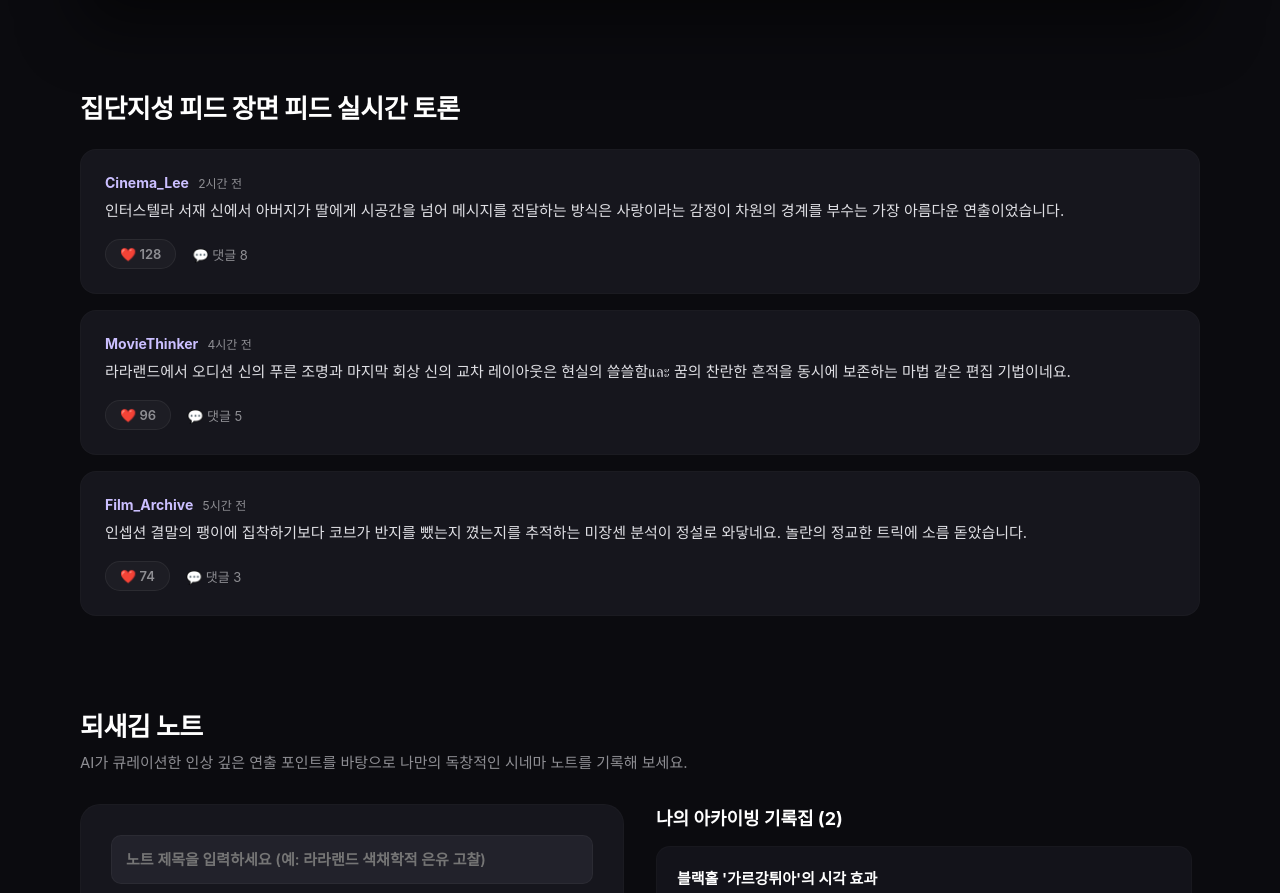
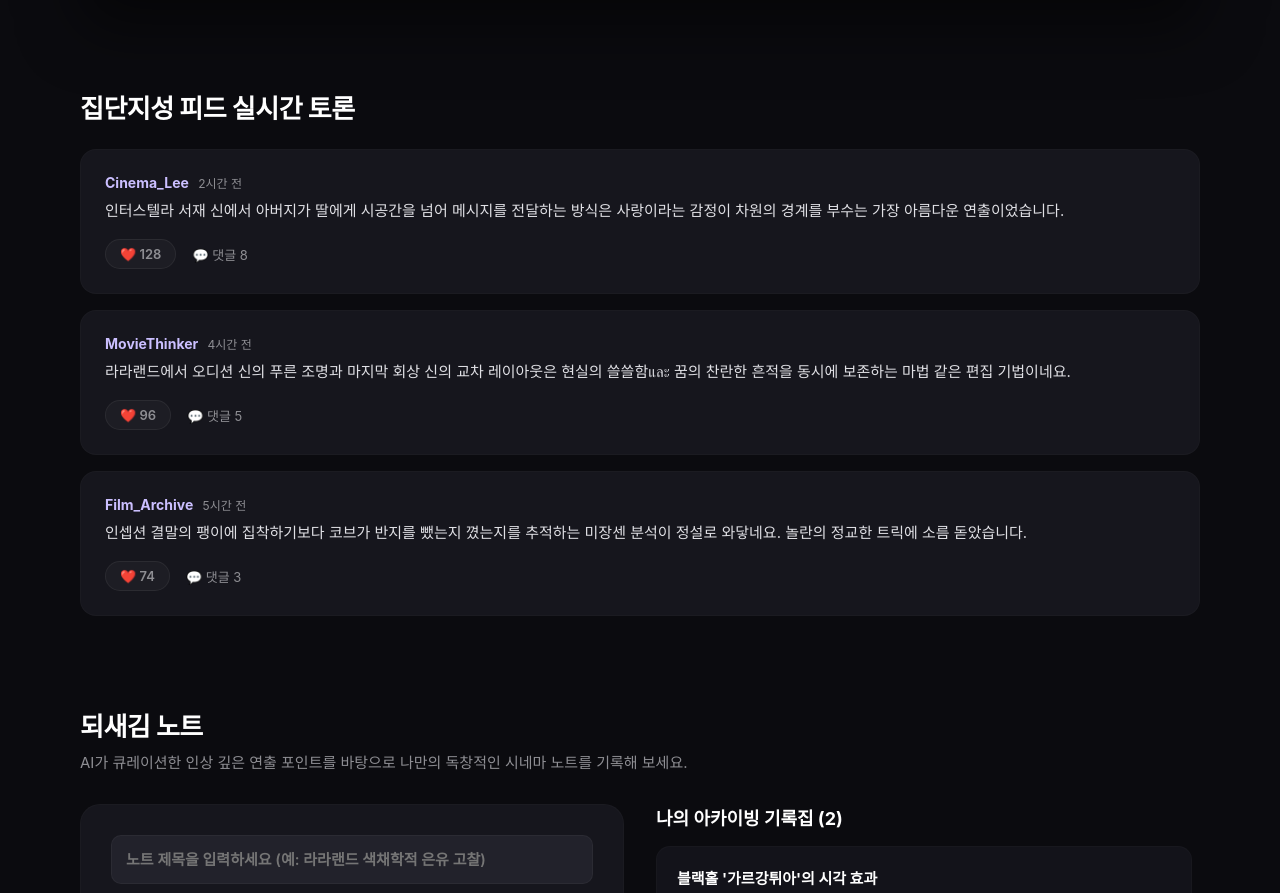
Before and after one commit to kimsaehee0507-tech/reframe, a plain HTML site: page index.html in a window 1280 px wide. Shown: the part 2037-2930 px from the top of the page. Drawn offline with Linux system fonts and the light colour scheme; a web font is replaced by a local one.

Commit message:
Update index.html

```diff
--- a/index.html
+++ b/index.html
@@ -171,7 +171,7 @@
 
         <div id="feed-anchor"></div>
         <section class="feed-section">
-            <h3 class="section-title">집단지성 피드 <span>장면 피드 실시간 토론</span></h3>
+            <h3 class="section-title">집단지성 피드 <span>실시간 토론</span></h3>
             <div class="feed-container">
                 <div class="feed-item">
                     <div class="feed-user">Cinema_Lee <span class="feed-time">2시간 전</span></div>
```
